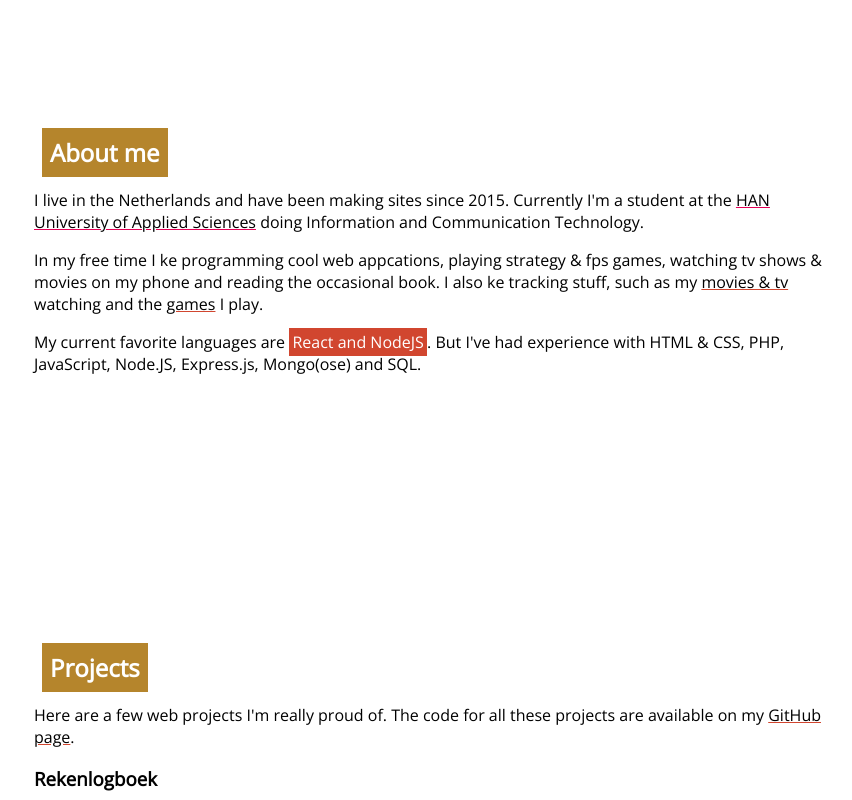
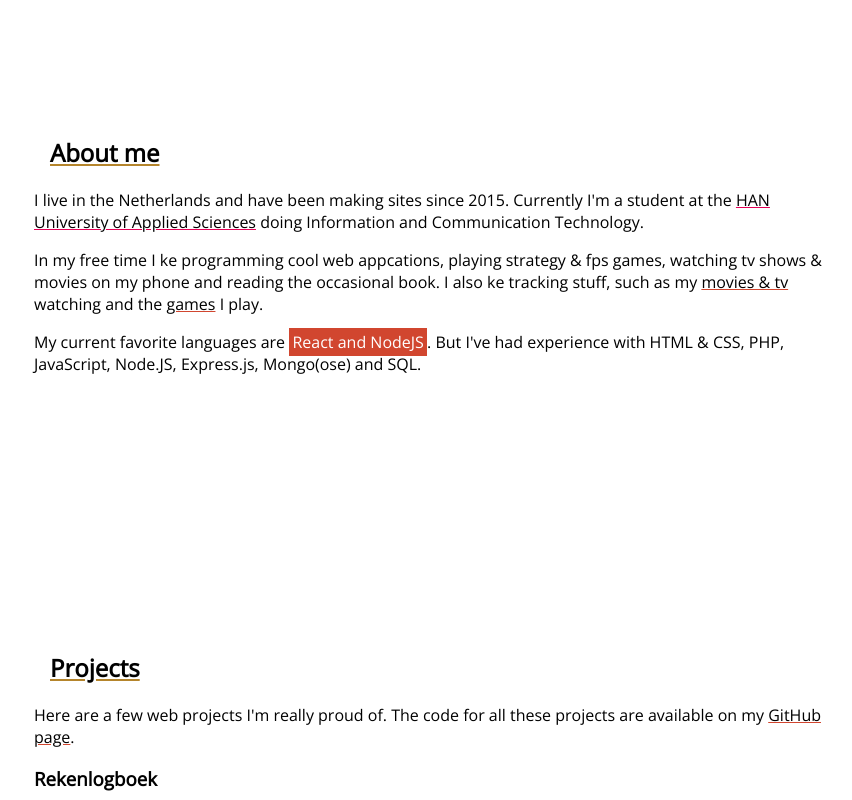
Before and after one commit to Rowan-Paul/rowanpaulflynn, a React (Create React App) app: page / in a window 1280 px wide. Shown: the part 940-1740 px from the top of the page, without its empty margins (206-1058 px from the left). Built offline with nearby package versions, Linux system fonts and the light colour scheme.

Commit message:
Update header

```diff
--- a/src/css/main.css
+++ b/src/css/main.css
@@ -23,8 +23,8 @@ img {
 .header {
   padding: 0.5rem;
   margin-left: 0.5rem;
-  color: white;
-  background-color: #b5852c;
+  text-decoration-line: underline;
+  text-decoration-color: #b5852c;
 }
 
 /* Containers */
```
